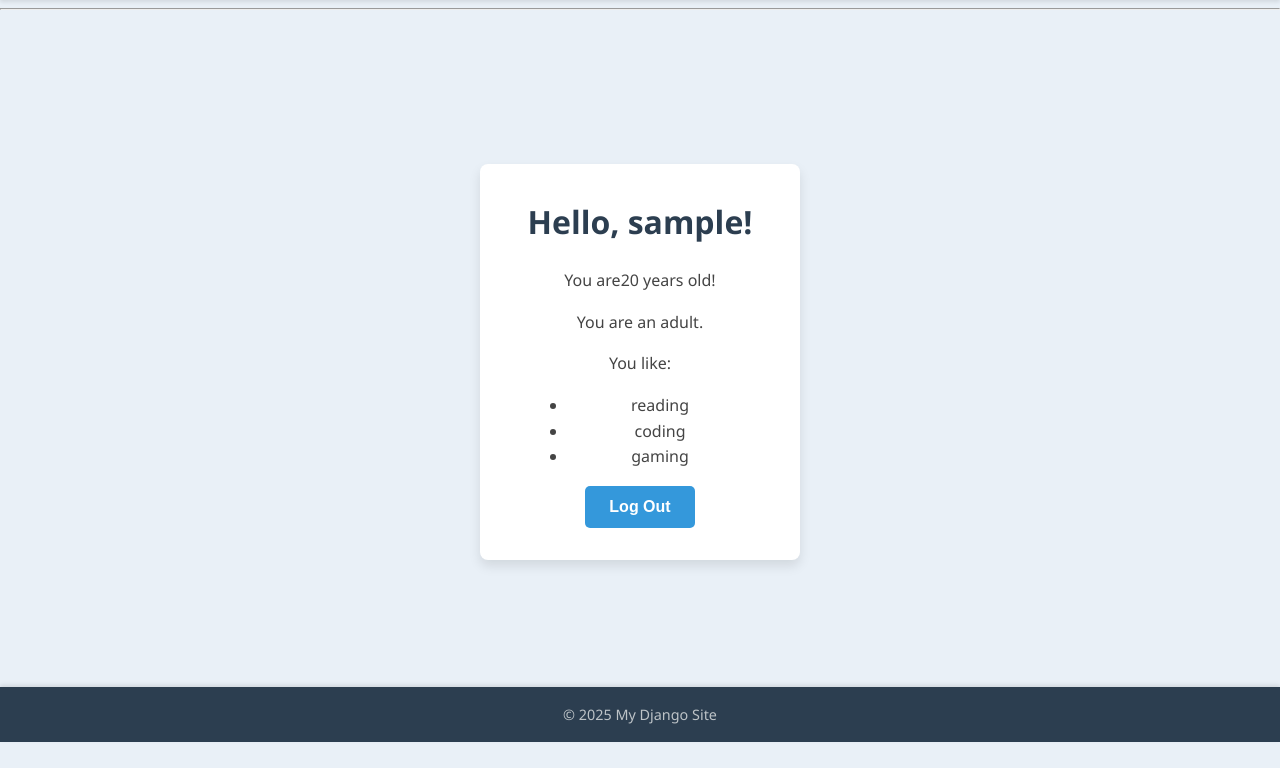
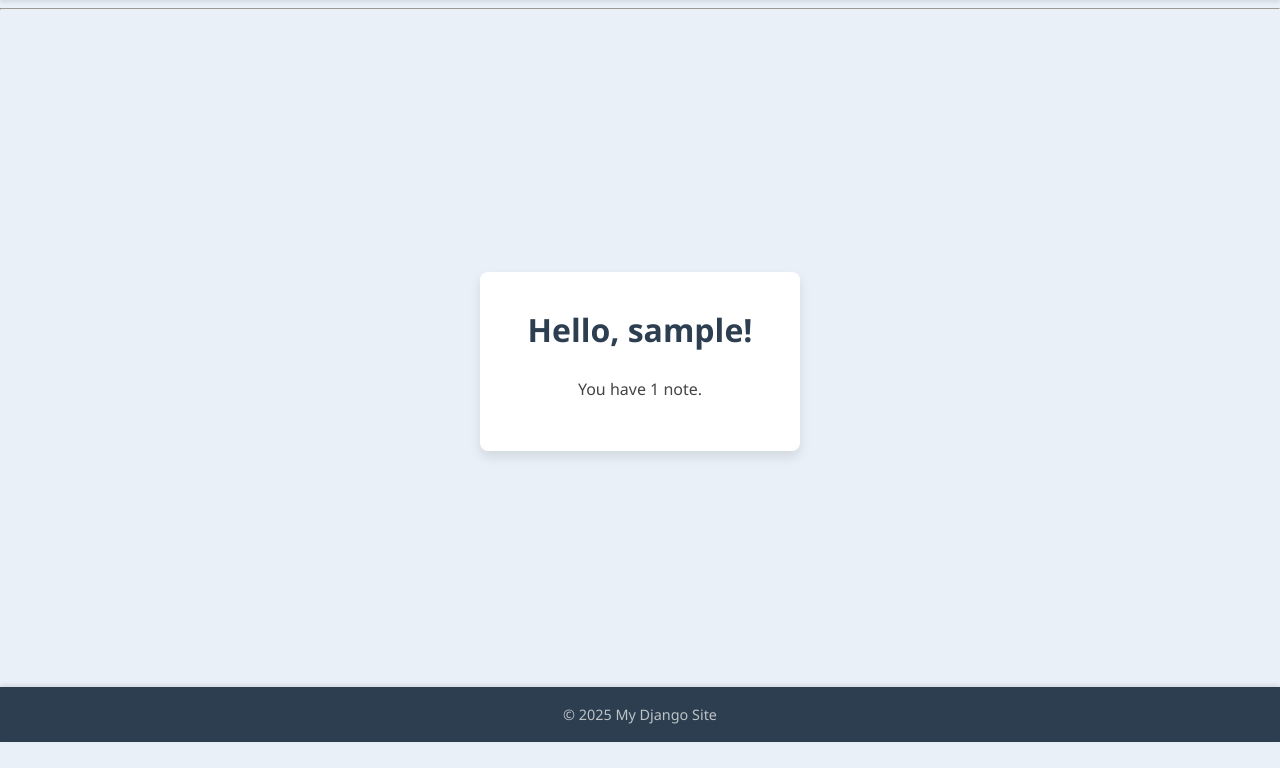
Before and after one commit to TomassSaulite/ToDoApp, a Django app: page /hello/profile/ in a window 1280 px wide. Shown: the part 58-826 px from the top of the page. Run offline with Django 4.2, Linux system fonts and the light colour scheme; a user stored in the database is signed in; tables that the repository leaves empty hold one stand-in row (values such as "Sample post").

Commit message:
updated the contents of home and profile pages

```diff
--- a/hello/templates/hello/user_profile.html
+++ b/hello/templates/hello/user_profile.html
@@ -2,19 +2,11 @@
 {% block title %}Hello Template {% endblock %}
 {% block content %}
     <h1>Hello, {{ user.username }}!</h1>
-    <p>You are{{ age}} years old!</p>
-    {% if age >= 18 %}
-        <p>You are an adult.</p>
-    {% else %}
-        <p>You are not an adult yet.</p>
-    {% endif %}
-    <p>You like:</p>
-    <ul>
-        {% for hobby in hobbies %}
-            <li>{{ hobby }}</li>
-        {% endfor %}
-    </ul>
-    <form action="{% url 'logout' %}" method="post">
-    {% csrf_token %}
-    <button type="submit">Log Out</button>
+    {% if note_count == 1%}
+        <p>You have 1 note.</p>
+    {% elif note_count == 0%}
+        <p>You have no notes yet. Start adding some!</p>
+    {%else%}
+        <p>You have {{ note_count }} notes.</p>
+   {% endif %}
 {% endblock %}
--- a/hello/views.py
+++ b/hello/views.py
@@ -4,25 +4,17 @@ from django.contrib.auth.decorators import login_required
 from django.contrib.auth import logout
 from django.contrib.auth.models import User
 from django.contrib import messages
-
-
+from notes.models import Note
 
 
 def hello_world(request):
-    context = {
-        'name': 'ChatGPT User',
-        'items': ['Django', 'Python', 'Templates', 'Views']
-    }
-    return render(request, 'hello/hello.html', context)
+    return render(request, 'hello/hello.html')
+
 
 @login_required
 def user_profile(request, ):
-    context = {
-        'username': 'your_name_here',
-        'age': 20,
-        'hobbies': ['reading', 'coding', 'gaming']
-    }
-    return render(request, 'hello/user_profile.html', context)
+    note_count = Note.objects.filter(user=request.user).count()
+    return render(request, 'hello/user_profile.html', {'note_count': note_count})
 
 def login_view(request):
     if request.method == 'POST':
--- a/notes/templates/notes/note_list.html
+++ b/notes/templates/notes/note_list.html
@@ -20,7 +20,7 @@
         <small>{{ note.created_at }}</small>
         <form action="{% url 'remove_task' note.id %}" method="post" style="display:inline;">
                 {% csrf_token %}
-                <button class="small-btn" type="submit">❌</button>
+                <button style="background:none; border:none; color:blue; cursor:pointer; text-decoration:none;" class="small-btn" type="submit">❌</button>
         </form>
       </li>
     {% empty %}
```
Also changed, not shown: hello/templates/hello/hello.html (+3 -7 lines).
